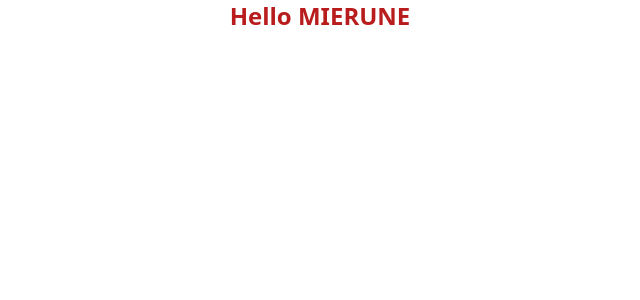
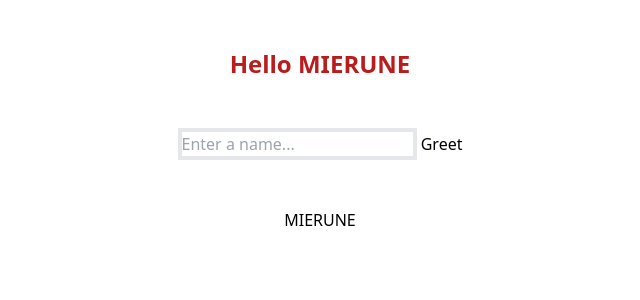
Before and after one commit to MIERUNE/plateau-gis-converter, a SvelteKit app in the folder app/: page / in a window 1280 px wide. Shown: the top 300 px of the page, without its empty margins (320-960 px from the left). Built offline with nearby package versions, Linux system fonts and the light colour scheme.

Commit message:
tauri-api in svelte

```diff
--- a/app/package.json
+++ b/app/package.json
@@ -35,5 +35,8 @@
 		"vite": "^4.4.2",
 		"vitest": "^0.34.0"
 	},
-	"type": "module"
+	"type": "module",
+	"dependencies": {
+		"@tauri-apps/api": "^1.5.1"
+	}
 }
--- a/app/src/routes/+page.svelte
+++ b/app/src/routes/+page.svelte
@@ -1,3 +1,26 @@
-<div class="text-center">
+<script>
+	import { invoke } from '@tauri-apps/api/tauri';
+
+	let name = '';
+	let greetMsg = '';
+
+	async function greet() {
+		greetMsg = await invoke('greet', { name });
+	}
+	async function mierune() {
+		greetMsg = await invoke('mierune');
+	}
+</script>
+
+<div class="text-center flex flex-col gap-12 my-12">
 	<h1 class="text-2xl font-bold text-red-700">Hello MIERUNE</h1>
+
+	<div>
+		<input class="border-4" id="greet-input" placeholder="Enter a name..." bind:value={name} />
+		<button on:click={greet}>Greet</button>
+		<p>{greetMsg}</p>
+	</div>
+	<div>
+		<button on:click={mierune}>MIERUNE</button>
+	</div>
 </div>
```
Also changed, not shown: 2 other files (tests, documents, lock files or other folders).
